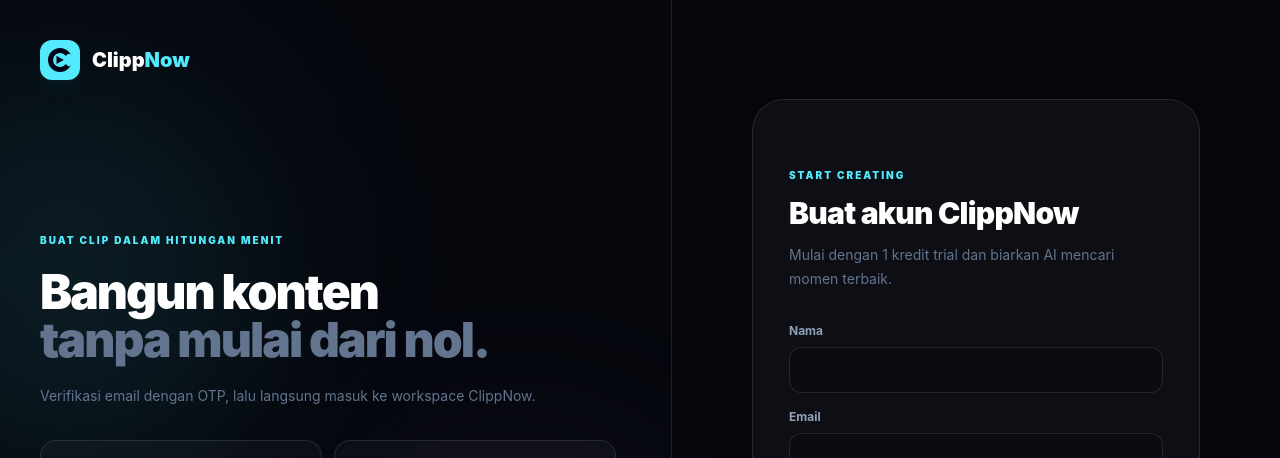
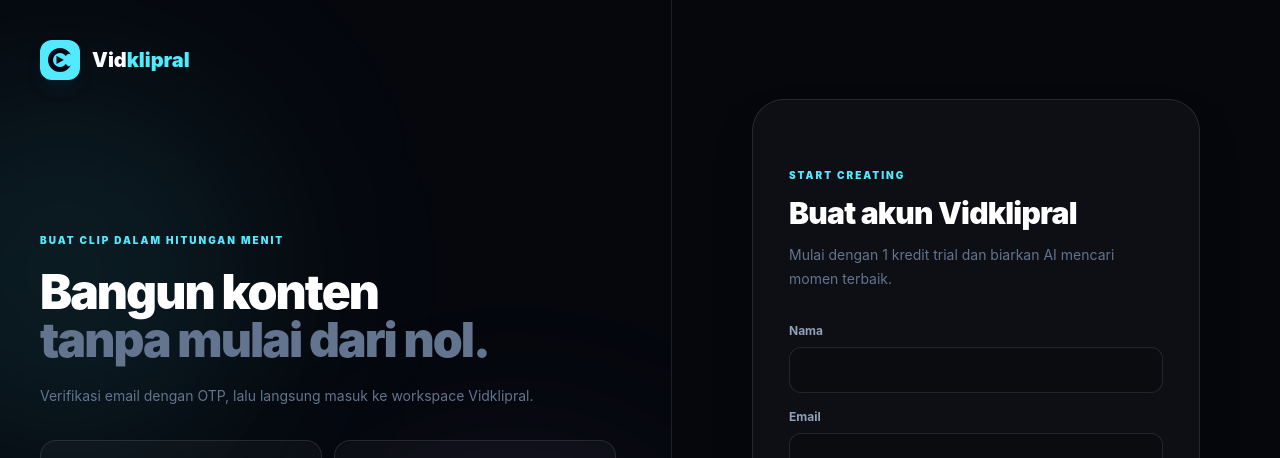
Before and after one commit to edosaputraputradayak07-collab/clippnow, a Next.js app: page /auth/signup in a window 1280 px wide. Shown: the top 458 px of the page. Built offline with nearby package versions, Linux system fonts and the light colour scheme.

Commit message:
chore: rebrand signup to Vidklipral

```diff
--- a/app/auth/signup/page.tsx
+++ b/app/auth/signup/page.tsx
@@ -26,8 +26,8 @@ export default function SignupPage() {
     setLoading(false); if (resendError) setError('Belum bisa mengirim ulang. Tunggu sebentar lalu coba lagi.'); else setMessage('Kode OTP baru sudah dikirim.');
   }
   return <main className="min-h-screen bg-[#05070d] text-white lg:grid lg:grid-cols-[1.05fr_.95fr]">
-    <section className="relative hidden overflow-hidden border-r border-white/10 p-10 lg:flex lg:flex-col lg:justify-between"><div className="pointer-events-none absolute -left-32 top-20 h-96 w-96 rounded-full bg-cyan-300/10 blur-[100px]" /><div className="pointer-events-none absolute right-0 bottom-0 h-80 w-80 rounded-full bg-violet-400/10 blur-[100px]" /><a href="/" className="relative flex items-center gap-3 text-xl font-black"><BrandMark /><span>Clipp<span className="text-cyan-300">Now</span></span></a><div className="relative max-w-xl"><div className="text-[10px] font-black uppercase tracking-[.2em] text-cyan-300">{authExperience.visualLabel}</div><h2 className="mt-5 text-5xl font-black leading-none tracking-[-.04em]">Bangun konten<span className="block text-slate-500">tanpa mulai dari nol.</span></h2><p className="mt-5 max-w-lg text-sm leading-6 text-slate-500">Verifikasi email dengan OTP, lalu langsung masuk ke workspace ClippNow.</p><div className="mt-8 grid grid-cols-2 gap-3"><Feature title="AI pilih momen" /><Feature title="Subtitle otomatis" /><Feature title="Efek dinamis" /><Feature title="9:16 ready" /></div></div><div className="relative text-[10px] font-bold text-slate-600">Creator-first • Private workspace • Fast workflow</div></section>
-    <div className="flex min-h-screen items-center justify-center px-5 py-8 sm:px-8"><div className="w-full max-w-md rounded-[2rem] border border-white/10 bg-white/[.035] p-7 shadow-2xl shadow-black/30 sm:p-9"><a href="/" className="text-xl font-black lg:hidden">Clipp<span className="text-cyan-300">Now</span></a><div className="mt-8 text-[10px] font-black uppercase tracking-[0.2em] text-cyan-300">{verifyStep ? 'Verify email' : 'Start creating'}</div><h1 className="mt-3 text-3xl font-black tracking-tight">{verifyStep ? 'Masukkan kode OTP' : 'Buat akun ClippNow'}</h1><p className="mt-3 text-sm leading-6 text-slate-500">{verifyStep ? `Kode 6 digit dikirim ke ${email}.` : 'Mulai dengan 1 kredit trial dan biarkan AI mencari momen terbaik.'}</p>
+    <section className="relative hidden overflow-hidden border-r border-white/10 p-10 lg:flex lg:flex-col lg:justify-between"><div className="pointer-events-none absolute -left-32 top-20 h-96 w-96 rounded-full bg-cyan-300/10 blur-[100px]" /><div className="pointer-events-none absolute right-0 bottom-0 h-80 w-80 rounded-full bg-violet-400/10 blur-[100px]" /><a href="/" className="relative flex items-center gap-3 text-xl font-black"><BrandMark /><span>Vid<span className="text-cyan-300">klipral</span></span></a><div className="relative max-w-xl"><div className="text-[10px] font-black uppercase tracking-[.2em] text-cyan-300">{authExperience.visualLabel}</div><h2 className="mt-5 text-5xl font-black leading-none tracking-[-.04em]">Bangun konten<span className="block text-slate-500">tanpa mulai dari nol.</span></h2><p className="mt-5 max-w-lg text-sm leading-6 text-slate-500">Verifikasi email dengan OTP, lalu langsung masuk ke workspace Vidklipral.</p><div className="mt-8 grid grid-cols-2 gap-3"><Feature title="AI pilih momen" /><Feature title="Subtitle otomatis" /><Feature title="Efek dinamis" /><Feature title="9:16 ready" /></div></div><div className="relative text-[10px] font-bold text-slate-600">Creator-first • Private workspace • Fast workflow</div></section>
+    <div className="flex min-h-screen items-center justify-center px-5 py-8 sm:px-8"><div className="w-full max-w-md rounded-[2rem] border border-white/10 bg-white/[.035] p-7 shadow-2xl shadow-black/30 sm:p-9"><a href="/" className="text-xl font-black lg:hidden">Vid<span className="text-cyan-300">klipral</span></a><div className="mt-8 text-[10px] font-black uppercase tracking-[0.2em] text-cyan-300">{verifyStep ? 'Verify email' : 'Start creating'}</div><h1 className="mt-3 text-3xl font-black tracking-tight">{verifyStep ? 'Masukkan kode OTP' : 'Buat akun Vidklipral'}</h1><p className="mt-3 text-sm leading-6 text-slate-500">{verifyStep ? `Kode 6 digit dikirim ke ${email}.` : 'Mulai dengan 1 kredit trial dan biarkan AI mencari momen terbaik.'}</p>
       {!verifyStep ? <form onSubmit={submit} className="mt-8 space-y-4"><Field label="Nama"><input required autoComplete="name" maxLength={80} value={name} onChange={(e) => setName(e.target.value)} className={inputClass} /></Field><Field label="Email"><input required autoComplete="email" type="email" value={email} onChange={(e) => setEmail(e.target.value)} className={inputClass} /></Field><Field label="Password"><input required autoComplete="new-password" minLength={8} type="password" value={password} onChange={(e) => setPassword(e.target.value)} className={inputClass} /></Field><button disabled={loading} className={buttonClass}>{loading ? 'Membuat akun…' : 'Daftar gratis →'}</button></form> : <form onSubmit={verify} className="mt-8 space-y-4"><input required inputMode="numeric" pattern="[0-9]{6}" maxLength={6} value={otp} onChange={(e) => setOtp(e.target.value.replace(/\D/g, '').slice(0, 6))} placeholder="000000" className={`${inputClass} text-center text-2xl font-black tracking-[.5em]`} /><button disabled={loading || otp.length !== 6} className={buttonClass}>{loading ? 'Memverifikasi…' : 'Verifikasi & masuk →'}</button><button type="button" disabled={loading} onClick={resend} className="w-full py-2 text-xs font-bold text-slate-500 hover:text-white">Kirim ulang OTP</button></form>}
       {error && <p className="mt-4 rounded-xl border border-rose-400/20 bg-rose-400/10 px-3 py-2 text-xs font-semibold text-rose-300">{error}</p>}{message && <p className="mt-4 rounded-xl border border-emerald-400/20 bg-emerald-400/10 px-3 py-2 text-xs font-semibold text-emerald-300">{message}</p>}<p className="mt-6 text-center text-xs text-slate-600">Sudah punya akun? <a href="/auth/login" className="font-bold text-cyan-300">Masuk</a></p></div></div>
   </main>;
```
